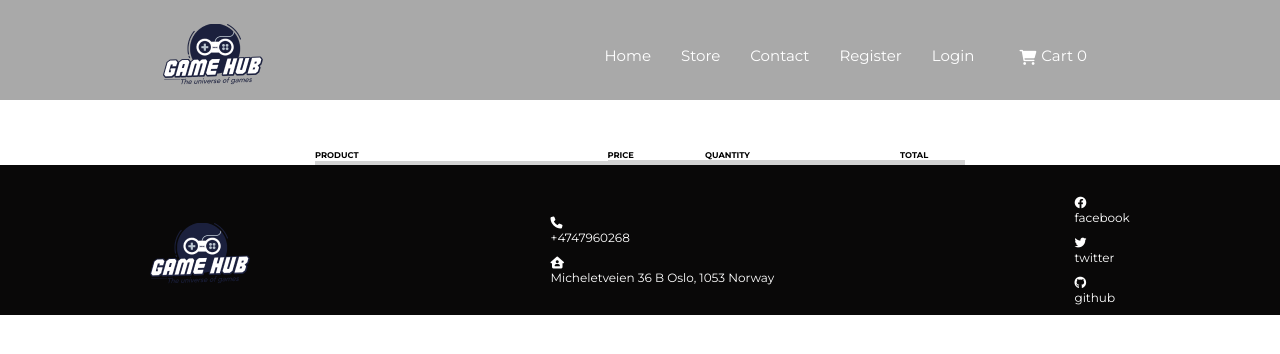
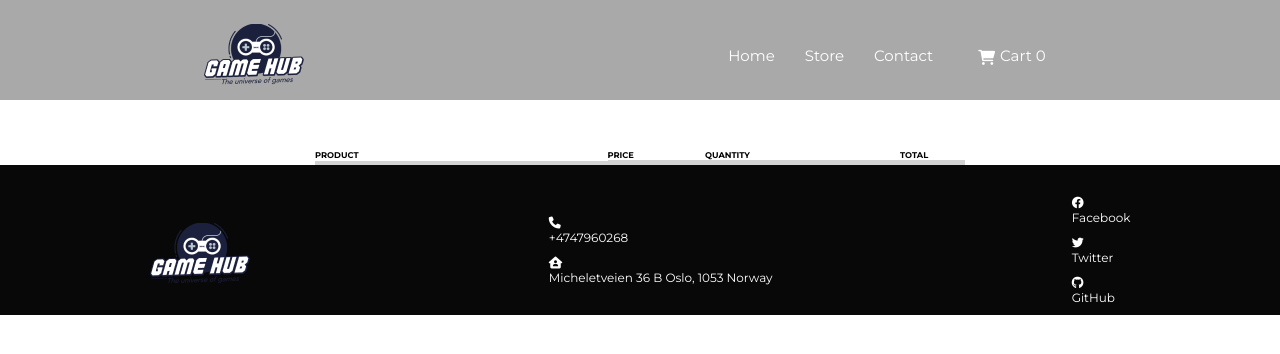
Before and after one commit to Nsebo/interaction-design-ca, a plain HTML site: page cart.html in a window 1280 px wide. Drawn offline with Linux system fonts and the light colour scheme.

Commit message:
cleaning up

```diff
--- a/cart.html
+++ b/cart.html
@@ -73,8 +73,6 @@
             <li><a href="index.html">Home</a></li>
             <li><a href="product.html">Store</a></li>
             <li><a href="contact.html">Contact</a></li>
-            <li><a href="signup.html">Register</a></li>
-            <li><a href="login.html">Login</a></li>
             <li class="cart">
               <a href="cart.html"
                 ><i class="fa-solid fa-cart-shopping"></i>Cart <span>0</span></a
@@ -110,11 +108,11 @@
       </div>
       <div class="social__icon">
         <i class="fa-brands fa-facebook"></i>
-        <p>facebook</p>
+        <p>Facebook</p>
         <i class="fa-brands fa-twitter"></i>
-        <p>twitter</p>
+        <p>Twitter</p>
         <i class="fa-brands fa-github"></i>
-        <p>github</p>
+        <p>GitHub</p>
       </div>
     </footer>
     <script src="js/main.js"></script>
--- a/css/login.css
+++ b/css/login.css
@@ -289,6 +289,33 @@ label {
   color: #c4c4c4;
   text-decoration: none;
 }
+footer {
+  display: flex;
+  align-items: center;
+  justify-content: space-around;
+  background-color: #090808;
+  color: white;
+}
+
+footer p {
+  margin-bottom: 1rem;
+}
+
+footer .footer__logo {
+  margin-top: 3rem;
+}
+
+.footer__contact {
+  display: flex;
+  flex-direction: column;
+  font-size: 1.2rem;
+  margin-top: 3rem;
+}
+
+footer .social__icon {
+  margin-top: 3rem;
+  font-size: 1.2rem;
+}
 
 @media screen and (min-width: 900px) {
   .divide-screen {
```
Also changed, not shown: contact.html (+3 -3 lines), index.html (+3 -3 lines), product.html (+3 -5 lines).
